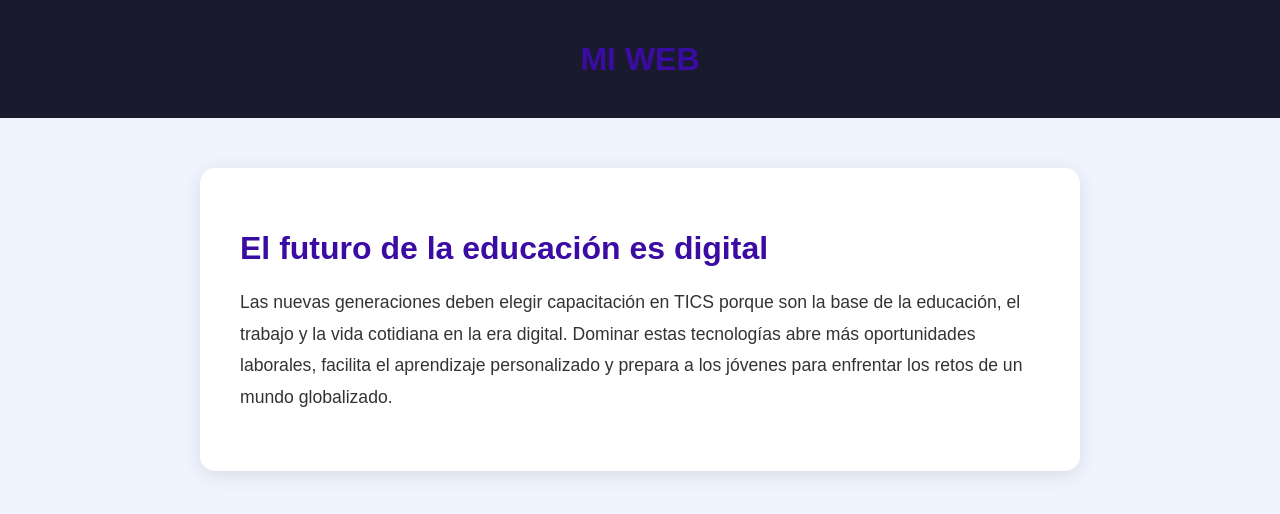
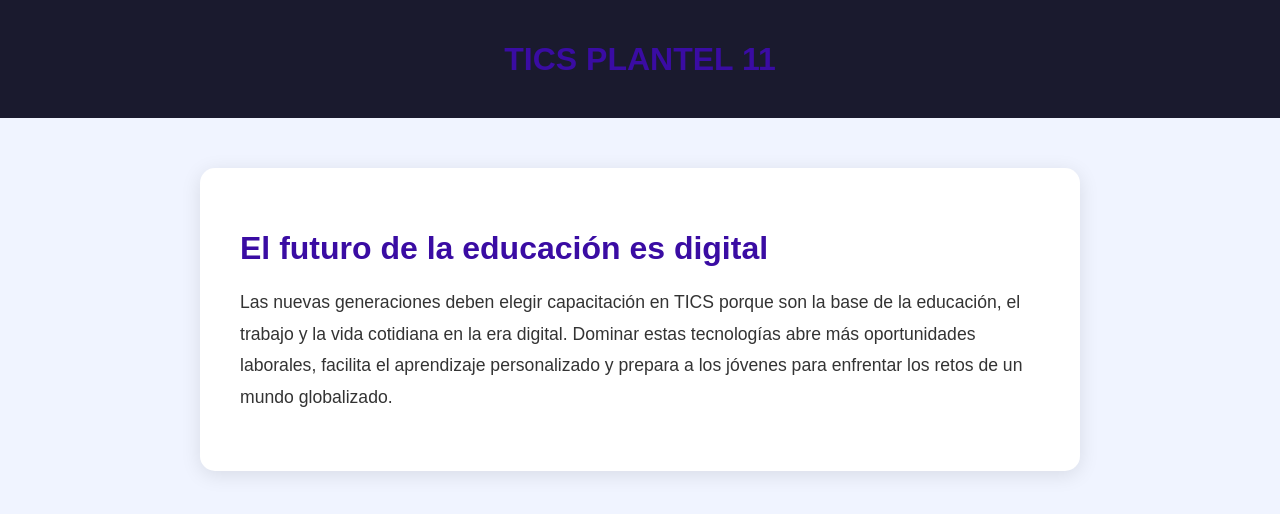
Before and after one commit to oliverlopez17/mi-web, a website: page public/index.html in a window 1280 px wide. Drawn offline with Linux system fonts and the light colour scheme.

Commit message:
cambie el -mi web-por tics p11

```diff
--- a/public/index.html
+++ b/public/index.html
@@ -10,7 +10,7 @@
 <body>
 
   <header>
-    <h1>MI WEB</h1>
+    <h1>TICS PLANTEL 11 </h1>
   </header>
   <div class="contenedor">
 
```
